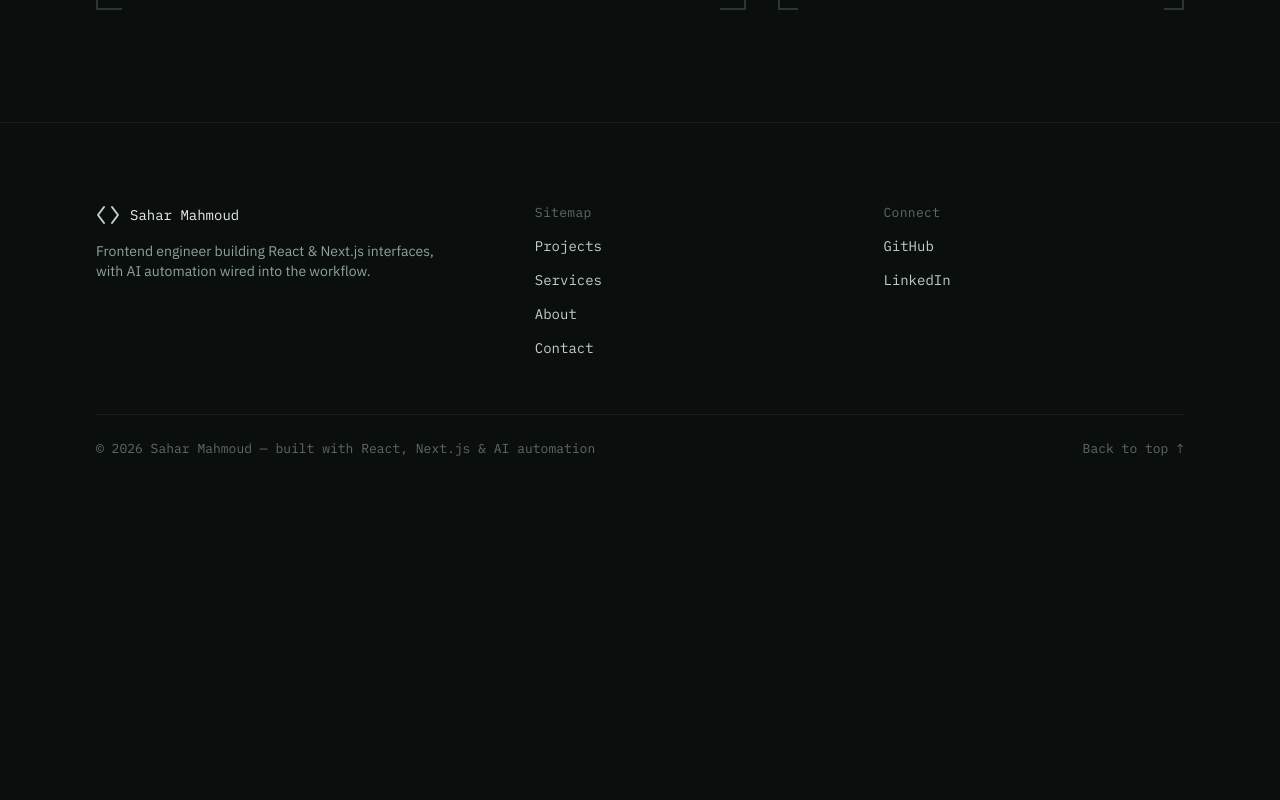
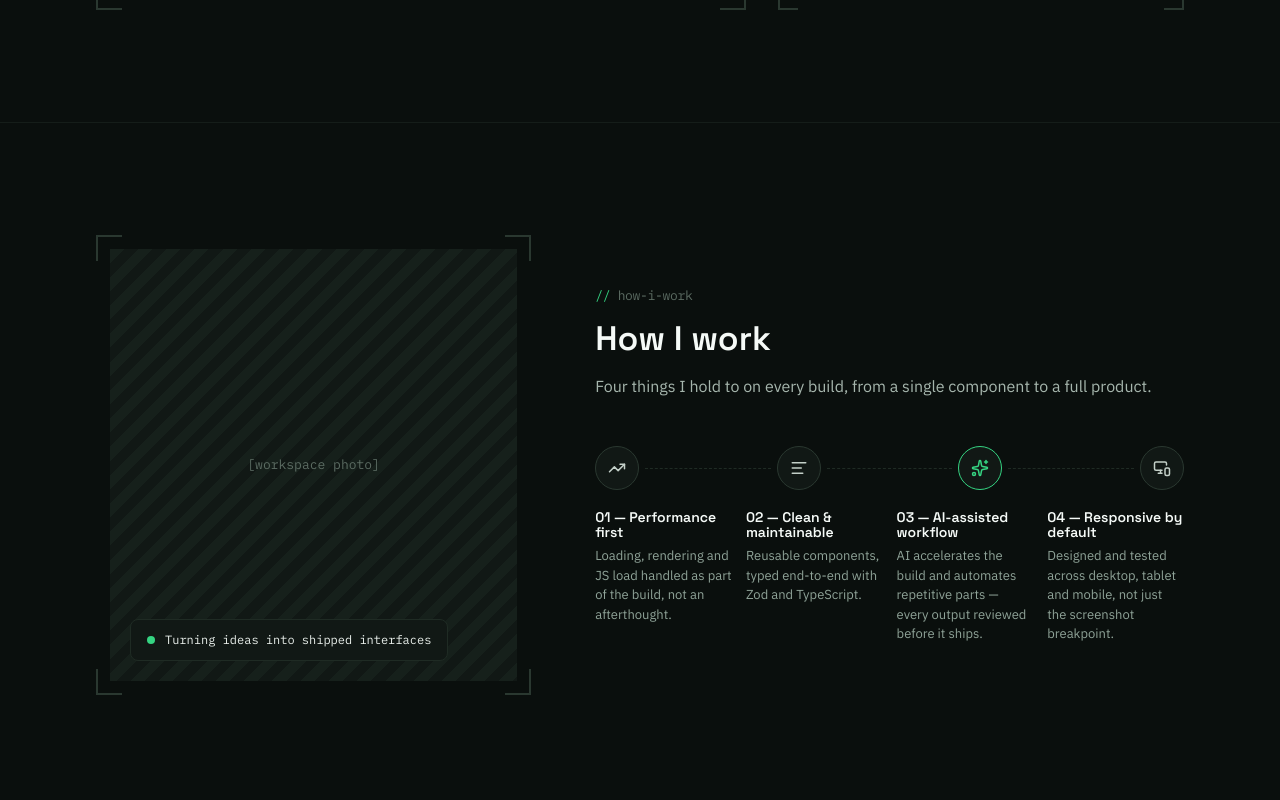
Before and after one commit to SaharMahmoudDev/PORTFOLIO, a Next.js app: page /en in a window 1280 px wide. Shown: the part 1740-2540 px from the top of the page. Before the commit the page ends 2223 px from the top, so only its background shows below. Built offline with nearby package versions, Linux system fonts and the light colour scheme.

Commit message:
feat(home): How I Work section
- workspace photo placeholder in a bracket frame with a caption badge,
  heading block, a four-icon dashed step row and the four numbered
  principles; copy from home.howIWork in en/ar messages
- ui/Badge atom (pill and card variants, optional dot)

```diff
--- a/messages/ar.json
+++ b/messages/ar.json
@@ -35,6 +35,31 @@
       "step4": "◐ في انتظار مراجعتك",
       "step5": "○ نشر"
     },
+    "howIWork": {
+      "eyebrow": "how-i-work",
+      "title": "طريقة عملي",
+      "description": "أربعة أشياء ألتزم بها في كل عمل، من مكوّن واحد إلى منتج كامل.",
+      "photo": "[صورة مكان العمل]",
+      "badge": "أحوّل الأفكار إلى واجهات جاهزة للإطلاق",
+      "steps": {
+        "performance": {
+          "title": "01 — الأداء أولًا",
+          "text": "التحميل والعرض وحجم الجافاسكربت جزء من البناء، وليست فكرة لاحقة."
+        },
+        "clean": {
+          "title": "02 — كود نظيف وقابل للصيانة",
+          "text": "مكوّنات قابلة لإعادة الاستخدام، بأنواع محدّدة من البداية للنهاية بـ Zod وTypeScript."
+        },
+        "ai": {
+          "title": "03 — سير عمل بمساعدة الذكاء الاصطناعي",
+          "text": "الذكاء الاصطناعي يسرّع البناء ويؤتمت الأجزاء المتكررة — وكل مخرَج يُراجَع قبل إطلاقه."
+        },
+        "responsive": {
+          "title": "04 — متجاوب افتراضيًا",
+          "text": "مصمَّم ومُختبَر على الديسكتوب والتابلت والموبايل، وليس فقط عند نقطة اللقطة."
+        }
+      }
+    },
     "selectedWork": {
       "eyebrow": "selected-work",
       "title": "بعض ما أنجزته",
--- a/messages/en.json
+++ b/messages/en.json
@@ -35,6 +35,31 @@
       "step4": "◐ awaiting your review",
       "step5": "○ publish"
     },
+    "howIWork": {
+      "eyebrow": "how-i-work",
+      "title": "How I work",
+      "description": "Four things I hold to on every build, from a single component to a full product.",
+      "photo": "[workspace photo]",
+      "badge": "Turning ideas into shipped interfaces",
+      "steps": {
+        "performance": {
+          "title": "01 — Performance first",
+          "text": "Loading, rendering and JS load handled as part of the build, not an afterthought."
+        },
+        "clean": {
+          "title": "02 — Clean & maintainable",
+          "text": "Reusable components, typed end-to-end with Zod and TypeScript."
+        },
+        "ai": {
+          "title": "03 — AI-assisted workflow",
+          "text": "AI accelerates the build and automates repetitive parts — every output reviewed before it ships."
+        },
+        "responsive": {
+          "title": "04 — Responsive by default",
+          "text": "Designed and tested across desktop, tablet and mobile, not just the screenshot breakpoint."
+        }
+      }
+    },
     "selectedWork": {
       "eyebrow": "selected-work",
       "title": "A few things I've shipped",
--- a/src/app/[locale]/(guest)/page.tsx
+++ b/src/app/[locale]/(guest)/page.tsx
@@ -1,5 +1,5 @@
 import { setRequestLocale } from "next-intl/server";
-import { Hero, SelectedWork } from "@/features/guest";
+import { Hero, HowIWork, SelectedWork } from "@/features/guest";
 
 export default async function HomePage({ params }: PageProps<"/[locale]">) {
   const { locale } = await params;
@@ -9,6 +9,7 @@ export default async function HomePage({ params }: PageProps<"/[locale]">) {
     <>
       <Hero />
       <SelectedWork />
+      <HowIWork />
     </>
   );
 }
--- /dev/null
+++ b/src/components/ui/badge.tsx
@@ -0,0 +1,35 @@
+import type { ComponentProps } from "react";
+import { cn } from "@/lib/utils";
+import { Dot } from "./dot";
+
+const variantClass = {
+  pill: "gap-2 rounded-full px-3 py-1.5 text-link",
+  card: "gap-2.5 rounded-lg bg-card px-4 py-3 text-foreground",
+} as const;
+
+type BadgeProps = ComponentProps<"span"> & {
+  variant?: keyof typeof variantClass;
+  dot?: boolean;
+};
+
+export function Badge({
+  variant = "pill",
+  dot = true,
+  className,
+  children,
+  ...props
+}: BadgeProps) {
+  return (
+    <span
+      className={cn(
+        "border-border inline-flex items-center border font-mono text-xs",
+        variantClass[variant],
+        className,
+      )}
+      {...props}
+    >
+      {dot && <Dot size={variant === "card" ? "sm" : "xs"} />}
+      {children}
+    </span>
+  );
+}
--- a/src/components/ui/index.ts
+++ b/src/components/ui/index.ts
@@ -1,4 +1,5 @@
 export { ArrowLink } from "./arrow-link";
+export { Badge } from "./badge";
 export { BracketCard } from "./bracket-card";
 export { Button } from "./button";
 export { Container } from "./container";
--- /dev/null
+++ b/src/features/guest/components/ui/home/how-i-work.tsx
@@ -0,0 +1,87 @@
+import type { LucideIcon } from "lucide-react";
+import {
+  AlignLeft,
+  MonitorSmartphone,
+  Sparkles,
+  TrendingUp,
+} from "lucide-react";
+import { useTranslations } from "next-intl";
+import { SectionHeading } from "@/components/common";
+import {
+  Badge,
+  BracketCard,
+  Placeholder,
+  Section,
+  Text,
+  Title,
+} from "@/components/ui";
+import { cn } from "@/lib/utils";
+
+const steps: { key: string; icon: LucideIcon; highlight?: boolean }[] = [
+  { key: "performance", icon: TrendingUp },
+  { key: "clean", icon: AlignLeft },
+  { key: "ai", icon: Sparkles, highlight: true },
+  { key: "responsive", icon: MonitorSmartphone },
+];
+
+export function HowIWork() {
+  const t = useTranslations("home.howIWork");
+
+  return (
+    <Section>
+      <div className="grid items-center gap-12 lg:grid-cols-[0.85fr_1.15fr] lg:gap-16">
+        <BracketCard cornerSize="lg" className="h-80 md:h-115">
+          <Placeholder label={t("photo")} className="absolute inset-3.5" />
+          <Badge variant="card" className="absolute start-8.5 bottom-8.5">
+            {t("badge")}
+          </Badge>
+        </BracketCard>
+
+        <div>
+          <SectionHeading
+            eyebrow={t("eyebrow")}
+            title={t("title")}
+            description={t("description")}
+            className="mb-12"
+          />
+
+          <div className="flex items-center">
+            {steps.map(({ key, icon: Icon, highlight }, i) => (
+              <div
+                key={key}
+                className="flex flex-1 items-center last:flex-none"
+              >
+                <span
+                  className={cn(
+                    "bg-card flex size-11 shrink-0 items-center justify-center rounded-full border",
+                    highlight
+                      ? "border-primary text-primary"
+                      : "border-border-strong text-link",
+                  )}
+                >
+                  <Icon size={18} aria-hidden="true" />
+                </span>
+                {i < steps.length - 1 && (
+                  <span className="border-border mx-1.5 h-0 flex-1 border-t border-dashed" />
+                )}
+              </div>
+            ))}
+          </div>
+
+          <div className="mt-5 grid gap-5 sm:grid-cols-2 lg:grid-cols-4 lg:gap-3.5">
+            {steps.map(({ key }) => (
+              <div key={key}>
+                <Title as="h3" size="xs" className="mb-1.5">
+                  {t(`steps.${key}.title`)}
+                </Title>
+                <Text size="xs" tone="muted">
+                  {t(`steps.${key}.text`)}
+                </Text>
+              </div>
+            ))}
+          </div>
+        </div>
+      </div>
+    </Section>
+  );
+}
--- a/src/features/guest/index.ts
+++ b/src/features/guest/index.ts
@@ -1,2 +1,3 @@
 export { Hero } from "./components/ui/home/hero";
+export { HowIWork } from "./components/ui/home/how-i-work";
 export { SelectedWork } from "./components/ui/home/selected-work";
```
